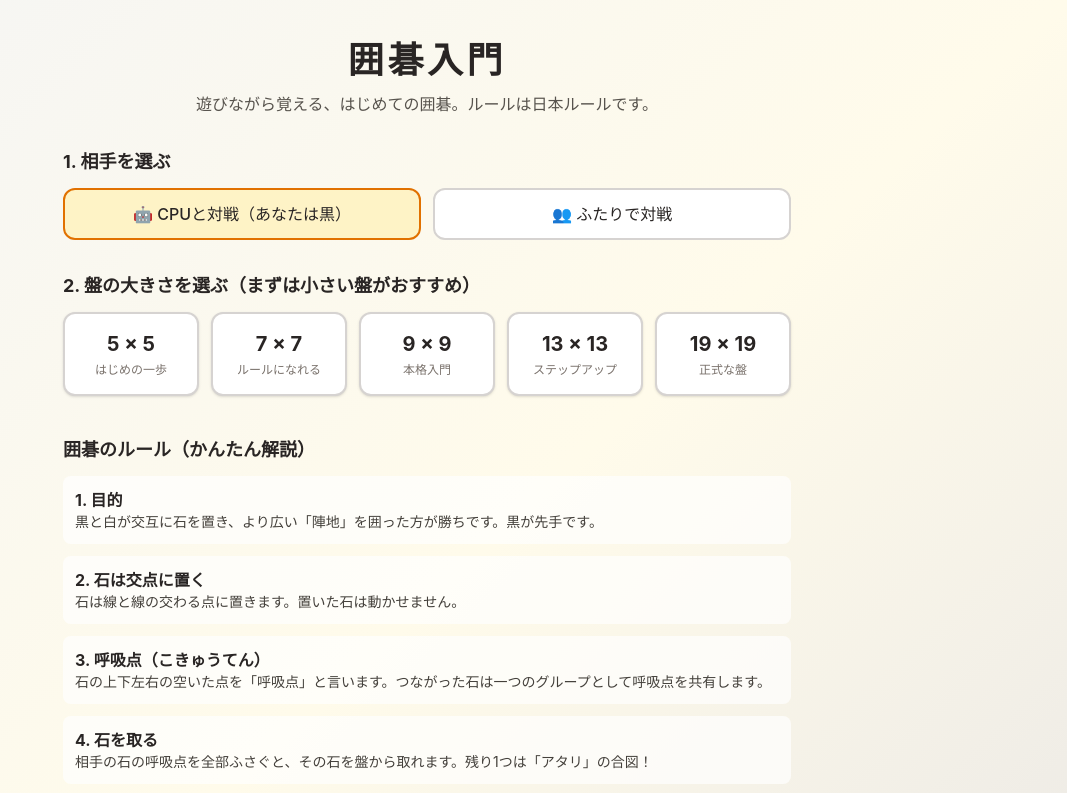
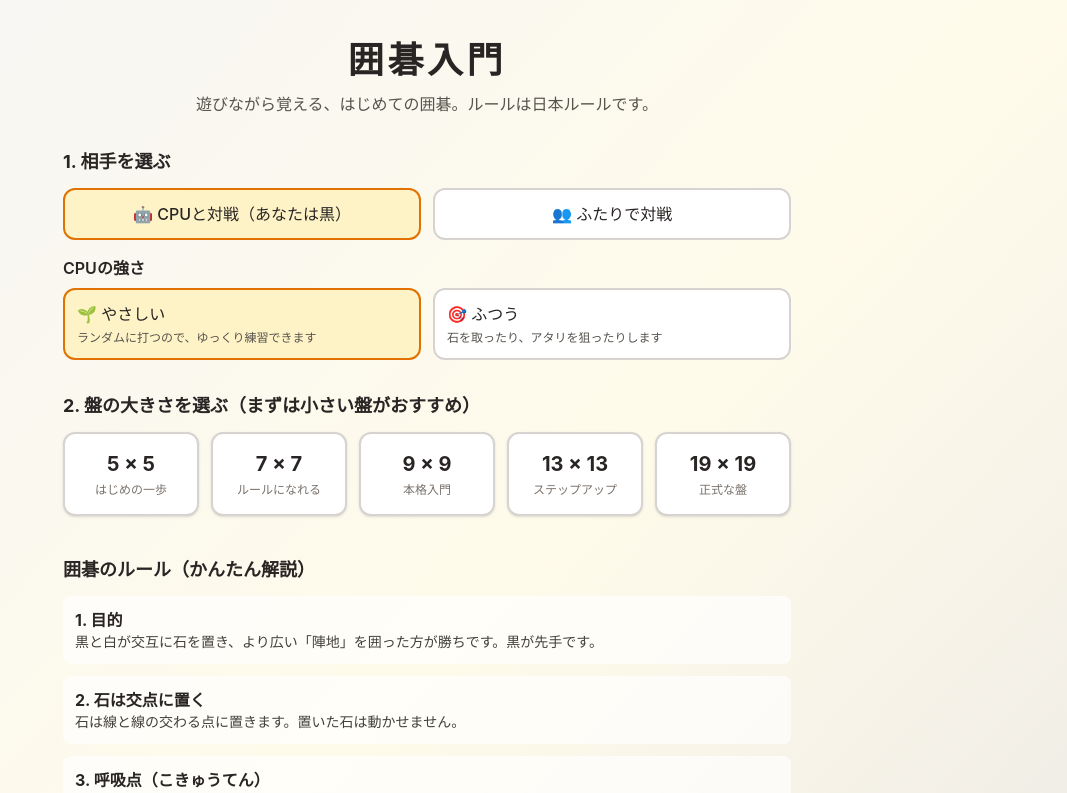
Before and after one commit to tokutake/playground, a React (Vite) app in the folder go-app/: page / in a window 1280 px wide. Shown: the top 793 px of the page, without its empty margins (213-1280 px from the left). Built offline with nearby package versions, Linux system fonts and the light colour scheme.

Commit message:
feat: add beginner CPU difficulty

```diff
--- a/go-app/src/App.tsx
+++ b/go-app/src/App.tsx
@@ -53,6 +53,7 @@ type Snapshot = {
 type PlacementHint = { pos: Pos; reason: string }
 
 type Mode = 'cpu' | 'two'
+type CpuDifficulty = 'easy' | 'normal'
 
 function BoardView({
   board,
@@ -198,6 +199,7 @@ function BoardView({
 export default function App() {
   const [size, setSize] = useState<number | null>(null)
   const [mode, setMode] = useState<Mode>('cpu')
+  const [cpuDifficulty, setCpuDifficulty] = useState<CpuDifficulty>('easy')
   const [snap, setSnap] = useState<Snapshot | null>(null)
   const [history, setHistory] = useState<Snapshot[]>([])
   const [dead, setDead] = useState<Set<string>>(new Set())
@@ -276,7 +278,7 @@ export default function App() {
   useEffect(() => {
     if (!snap || !cpuTurn) return
     const t = setTimeout(() => {
-      const mv = chooseCpuMove(snap.board, 'W', snap.prevKey)
+      const mv = chooseCpuMove(snap.board, 'W', snap.prevKey, cpuDifficulty)
       if (!mv) {
         commit({
           ...snap,
@@ -306,7 +308,7 @@ export default function App() {
       })
     }, 500)
     return () => clearTimeout(t)
-  }, [snap, cpuTurn, commit])
+  }, [snap, cpuTurn, commit, cpuDifficulty])
 
   const undo = () => {
     if (!history.length) return
@@ -447,6 +449,27 @@ export default function App() {
               </button>
             ))}
           </div>
+          {mode === 'cpu' && (
+            <div className="mt-4">
+              <h3 className="mb-2 font-semibold">CPUの強さ</h3>
+              <div className="grid grid-cols-2 gap-3">
+                {([
+                  ['easy', '🌱 やさしい', 'ランダムに打つので、ゆっくり練習できます'],
+                  ['normal', '🎯 ふつう', '石を取ったり、アタリを狙ったりします'],
+                ] as const).map(([level, label, description]) => (
+                  <button
+                    key={level}
+                    onClick={() => setCpuDifficulty(level)}
+                    className={`rounded-xl border-2 p-3 text-left transition ${cpuDifficulty === level ? 'border-amber-600 bg-amber-100' : 'border-stone-300 bg-white hover:border-amber-400'}`}
+                    aria-pressed={cpuDifficulty === level}
+                  >
+                    <span className="font-medium">{label}</span>
+                    <span className="mt-1 block text-xs text-stone-600">{description}</span>
+                  </button>
+                ))}
+              </div>
+            </div>
+          )}
           <h2 className="mt-8 mb-3 text-lg font-bold">2. 盤の大きさを選ぶ（まずは小さい盤がおすすめ）</h2>
           <div className="grid grid-cols-2 gap-3 sm:grid-cols-5">
             {SIZES.map((s) => (
--- a/go-app/src/go.ts
+++ b/go-app/src/go.ts
@@ -159,13 +159,19 @@ export function scoreJapanese(b: Board, captures: { B: number; W: number }, dead
 }
 
 /** Very simple CPU: prefers captures, saving own stones in atari, then random sane moves. */
-export function chooseCpuMove(b: Board, color: Stone, previousKey?: string): Pos | null {
+export function chooseCpuMove(b: Board, color: Stone, previousKey?: string, difficulty: 'easy' | 'normal' = 'normal'): Pos | null {
   const size = b.length
   const moves: { pos: Pos; score: number }[] = []
   for (let y = 0; y < size; y++)
     for (let x = 0; x < size; x++) {
       const r = playMove(b, { x, y }, color, previousKey)
       if (!r.ok) continue
+      if (difficulty === 'easy') {
+        // Beginner mode deliberately plays randomly so the CPU does not punish
+        // every mistake. Rules such as suicide and ko still apply.
+        moves.push({ pos: { x, y }, score: Math.random() })
+        continue
+      }
       const g = getGroup(r.board, { x, y })
       // don't fill own eyes: all neighbours are own stones and the group stays big
       const ns = neighbors(b, { x, y })
```
